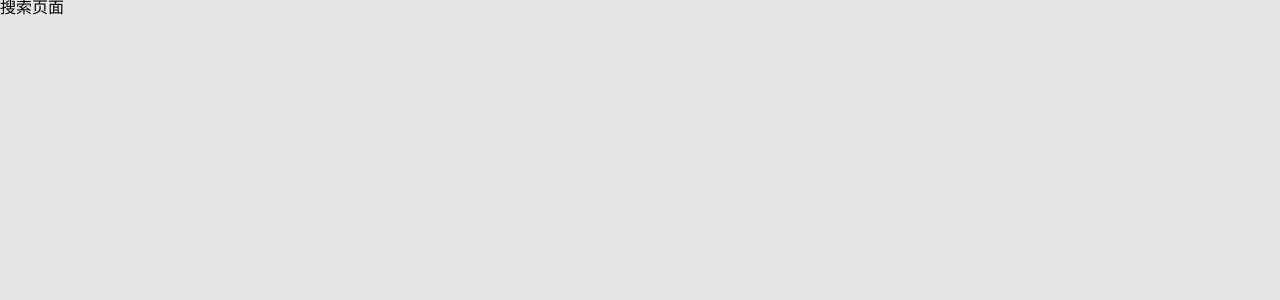
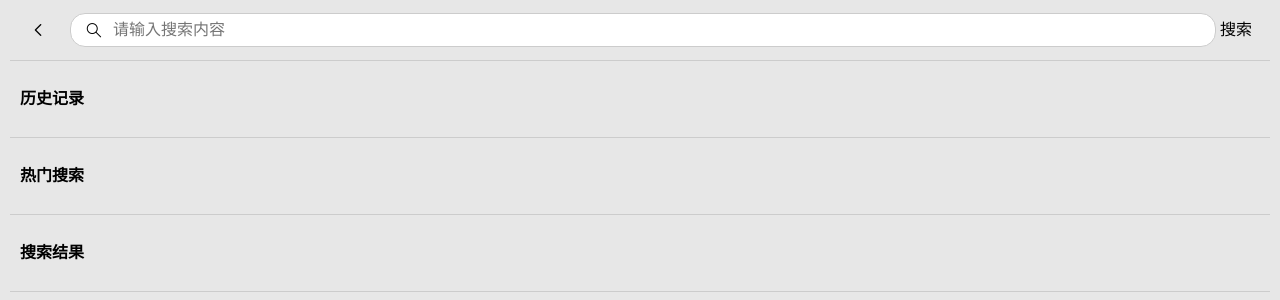
Before and after one commit to hp-kiki/heima-fx, a Vue app: page /#/srarch in a window 1280 px wide. Shown: the top 300 px of the page. Built offline with nearby package versions, Linux system fonts and the light colour scheme; a small style sheet from the web is missing.

Commit message:
搜索功能完成

```diff
--- a/src/apis/news.js
+++ b/src/apis/news.js
@@ -37,3 +37,19 @@ export const postlike = (id) => {
     url: `/post_like/${id}`
   })
 }
+
+// 搜索推荐
+export const postsearchrecommend = (params) => {
+  return axios({
+    url: `/post_search_recommend`,
+    params
+  })
+}
+
+// 搜索文章
+export const postsearch = (params) => {
+  return axios({
+    url: `/post_search`,
+    params
+  })
+}
--- a/src/views/srarch.vue
+++ b/src/views/srarch.vue
@@ -1,13 +1,158 @@
 <template>
-  <div>搜索页面</div>
+  <div class="s">
+      <div class="sousuo">
+          <van-icon name="arrow-left" class="ico" @click="$router.back()"/>
+          <div>
+              <van-icon name="search" class="fanda"/>
+              <input type="text" placeholder="请输入搜索内容" class="search" autofocus v-model="conent">
+          </div>
+          <span @click="searchnews">搜索</span>
+      </div>
+      <div class="historyList">
+        <h2>历史记录</h2>
+        <p v-for="(value,index) in bendishuju" :key="index">{{value}}</p>
+      </div>
+      <div class="hotList">
+        <h2>热门搜索</h2>
+        <p v-for="(value,index) in tjnews" :key="index">{{value.title}}</p>
+      </div>
+      <div class="resultList">
+        <h2>搜索结果</h2>
+        <p v-for="(value,index) in searchjieguo" :key="index">{{value.title}}</p>
+      </div>
+  </div>
 </template>
 
 <script>
+import { postsearchrecommend, postsearch } from '../apis/news'
 export default {
+  data () {
+    return {
+      // 搜索内容
+      conent: '',
+      // 搜索推荐的内容
+      tjnews: [],
+      // 点击搜索后的搜索结果
+      searchjieguo: [],
+      bendishuju: []
+    }
+  },
+  watch: {
+    async conent () {
+      // 获取搜索推荐
+      let res = await postsearchrecommend({ keyword: this.conent })
+      // console.log(res)
+      this.tjnews = res.data.data
+    }
+  },
+  mounted () {
+    var arr = this.huobendi()
+    this.bendishuju = arr
+  },
+
+  methods: {
+    // 封装获取本地数据
+    huobendi () {
+      var bendi = localStorage.getItem('serach') || '[]' // 获取
+      return JSON.parse(bendi) // 转换成一个真正的数组，之前是字符串数组
+    },
+    // 点击搜索文章
+    async searchnews () {
+      var arr = this.huobendi()
+
+      if (arr.length === 10) {
+        arr.splice(-1, 1)
+      }
+
+      // 如果有一样的搜索内容，就去重
+      if (arr.indexOf(this.conent) !== -1) {
+        arr.splice(arr.indexOf(this.conent), 1)
+      }
+      // 将数组内容添加到数组的最前面
+      arr.unshift(this.conent)
+
+      this.bendishuju = arr
+
+      localStorage.setItem('serach', JSON.stringify(arr))
+
+      let res = await postsearch({ keyword: this.conent })
+      console.log(res)
+      this.searchjieguo = res.data.data
+    }
+  }
 
 }
 </script>
 
-<style>
+<style lang="less" scoped>
+
+.s{
+    padding: 0 10px;
+     .sousuo{
+       display: flex;
+       justify-content: space-between;
+       height: 60px;
+       margin: auto;
+      align-items: center;
+      border-bottom: 1px solid #ccc;
+      div{
+          flex: 1;
+          position: relative;
+           align-items: center;
+
+            .search{
+            width: 100%;
+           border:1px solid #ccc;
+           border-radius: 15px;
+           height: 30px;
+           text-indent: 40px;
+          }
+          .fanda{
+               font-size: 18px;
+                position: absolute;
+                left: 15px;
+                top: 8px;
+          }
+      }
+
+       .ico{
+           width: 40px;
+           margin-left: 20px;
+       }
+       span{
+           width: 50px;
+           margin-left: 10px;
+       }
+   }
+   .historyList{
+        padding: 20px 10px;
+        border-bottom: 1px solid #ccc;
+        > h2 {
+            line-height: 36px;
+            font-weight: bold;
+        }
+        > p {
+            line-height: 26px;
+        }
+    }
+    .hotList,.resultList{
+        padding: 20px 10px;
+        border-bottom: 1px solid #ccc;
+        > h2 {
+            line-height: 36px;
+            font-weight: bold;
+        }
+        > p {
+            line-height: 26px;
+            display: -webkit-box;
+            overflow: hidden;
+            white-space: normal !important;
+            text-overflow: ellipsis;
+            word-wrap: break-word;
+            -webkit-line-clamp: 1;
+            -webkit-box-orient: vertical;
+        }
+    }
+}
 
 </style>
```
